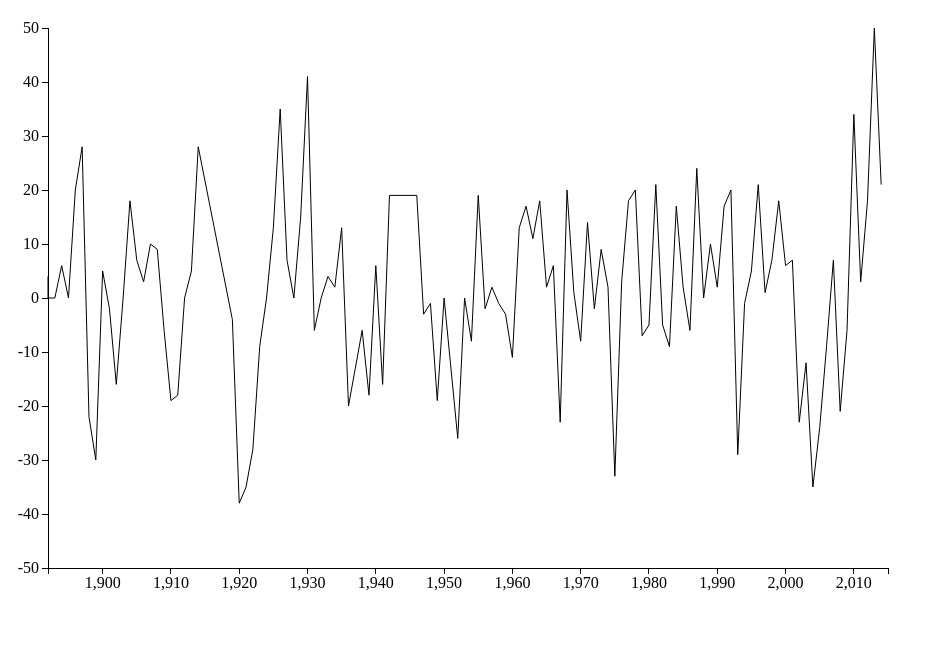
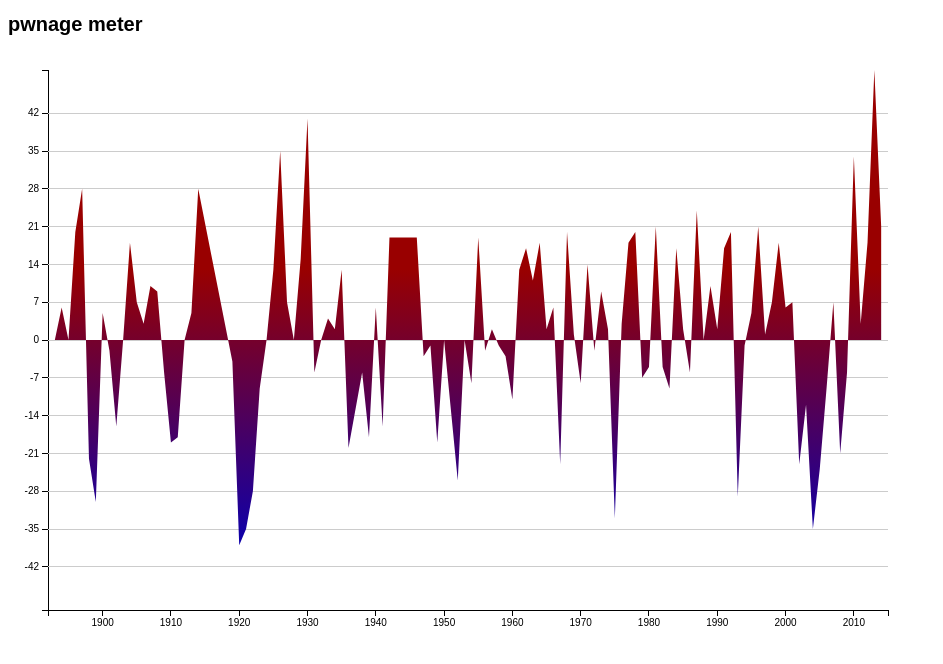
Before and after one commit to dcposch/d3school, a plain HTML site: page index.html in a window 1280 px wide. Shown: the whole page, without its empty margins (0-943 px from the left). Drawn offline with Linux system fonts and the light colour scheme.

Commit message:
Full pwnage meter

```diff
--- a/demo.js
+++ b/demo.js
@@ -24,11 +24,17 @@ function draw(games){
     .range([height, 0]);
 
   // Axes
+  var touchdowns = [];
+  for(var i = -6; i <= 6; i++) {
+    touchdowns.push(i*7);
+  }
   var xAxis = d3.svg.axis()
       .scale(x)
-    .orient("bottom");
+      .orient("bottom")
+      .tickFormat(d3.format("d"));
   var yAxis = d3.svg.axis()
       .scale(y)
+      .tickValues(touchdowns)
       .orient("left");
   chart.append("g")
       .attr("class", "x axis")
@@ -36,14 +42,24 @@ function draw(games){
       .call(xAxis);
   chart.append("g")
       .attr("class", "y axis")
-    .call(yAxis);
+      .call(yAxis)
+    .selectAll("line.grid")
+      .data(touchdowns)
+    .enter().append("line")
+      .attr("class", "grid")
+      .attr("x1", 0)
+      .attr("x2", width)
+      .attr("y1", function(d){ return y(d); })
+      .attr("y2", function(d){ return y(d); });
+
 
   // Chart
-  var line = d3.svg.line()
+  var area = d3.svg.area()
     .x(function(d) { return x(d.year); })
-    .y(function(d) { return y(d.stanford - d.california); });
+    .y0(y(0))
+    .y1(function(d) { return y(d.stanford - d.california); });
   chart.append("path")
     .datum(games)
-    .attr("class", "line")
-    .attr("d", line);
+    .attr("class", "area")
+    .attr("d", area);
 }
--- a/index.html
+++ b/index.html
@@ -2,6 +2,10 @@
 <head>
   <title>D3 fun times</title>
   <style>
+    body {
+      font: 10px sans-serif;
+    }
+
     .stanford {
       fill: #900;
     }
@@ -16,17 +20,24 @@
       shape-rendering: crispEdges;
     }
 
-    .line {
+    .area {
+      fill: url(#cardinalGradient);
+    }
+
+    .axis line.grid {
       fill: none;
-      stroke: #000;
+      shape-rendering: crispEdges;
+      stroke: #ccc;
+      stroke-width: 1px;
     }
   </style>
 </head>
 <body>
+  <h1>pwnage meter</h1>
   <svg width=900 height=600>
-    <linearGradient id="cardinalGradient" x1="0" x2="1" y1="0" y2="0">
-      <stop offset="0%" stop-color="#900">
-      <stop offset="100%" stop-color="#00b">
+    <linearGradient id="cardinalGradient" x1="0" x2="0" y1="200" y2="500" gradientUnits="userSpaceOnUse">
+      <stop offset="0%" stop-color="#900" />
+      <stop offset="100%" stop-color="#00b" />
     </linearGradient>
   </svg>
   <script src="d3.v3.min.js"></script>
```
Lines whose indentation alone changed are shown as unchanged.
